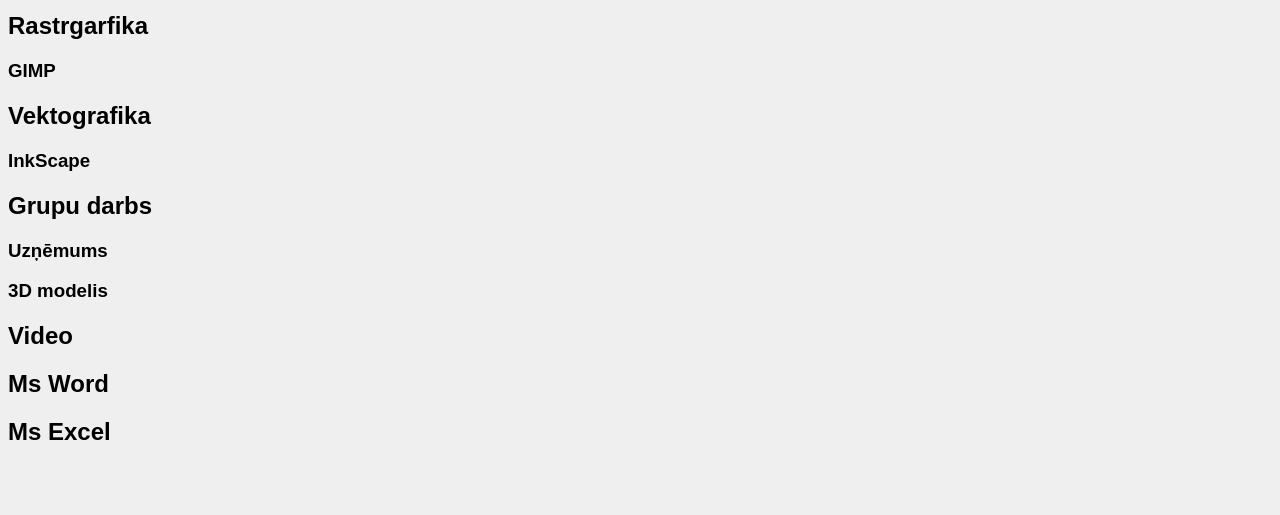
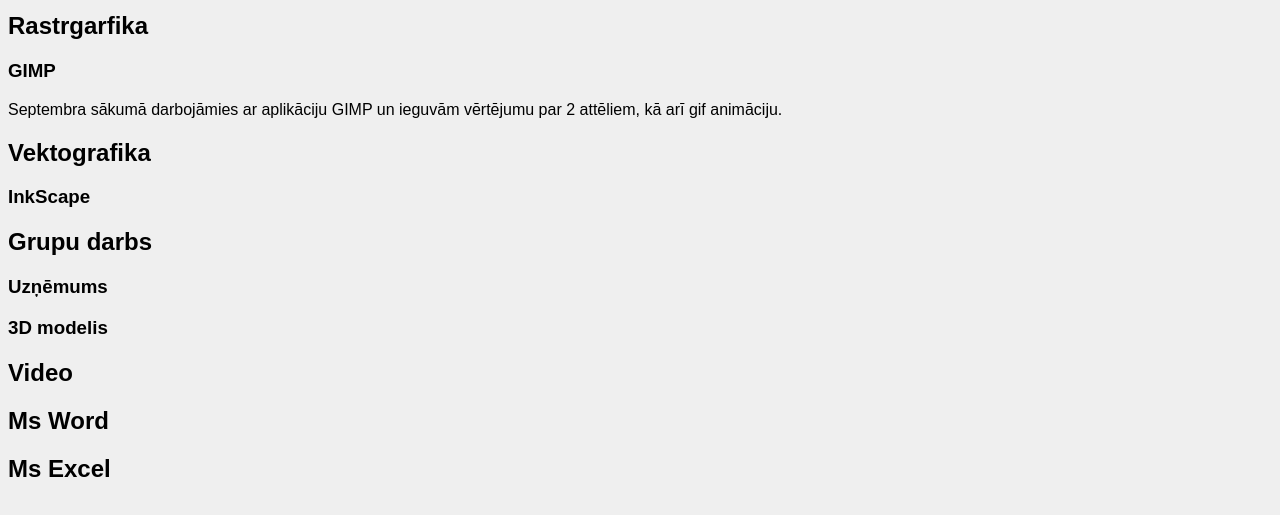
Before and after one commit to lpriedulena/dat, a plain HTML site: page index.html in a window 1280 px wide. Shown: the part 167-682 px from the top of the page. Drawn offline with Linux system fonts and the light colour scheme.

Commit message:
Update index.html

```diff
--- a/index.html
+++ b/index.html
@@ -25,7 +25,7 @@ Click nbfs://nbhost/SystemFileSystem/Templates/Other/html.html to edit this temp
         <h1>Mans datorikas portfolio</h1>
         <h2>Rastrgarfika</h2>
         <h3>GIMP</h3>
-
+        <p>Septembra sākumā darbojāmies ar aplikāciju GIMP un ieguvām vērtējumu par 2 attēliem, kā arī gif animāciju. </p>
         <h2>Vektografika</h2>
         <h3>InkScape</h3>
         <h2>Grupu darbs</h2>
```
